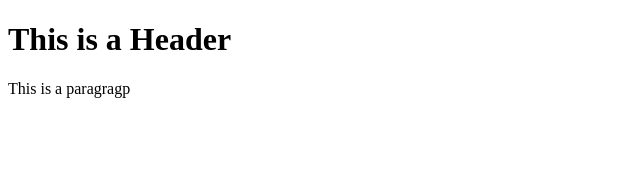
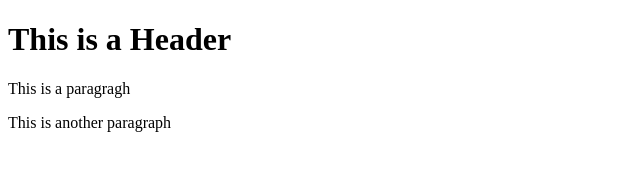
Before and after one commit to Lizzvette/git-test, a plain HTML site: page index.html in a window 1280 px wide. Shown: the whole page, without its empty margins (0-640 px from the left). Drawn offline with Linux system fonts and the light colour scheme.

Commit message:
Third commit

```diff
--- a/index.html
+++ b/index.html
@@ -4,6 +4,7 @@
         <h1>
             This is a Header
         </h1>
-        <p>This is a paragragp</p>
+        <p>This is a paragragh</p>
+        <p>This is another paragraph</p>
     </body>
 </html>
```
